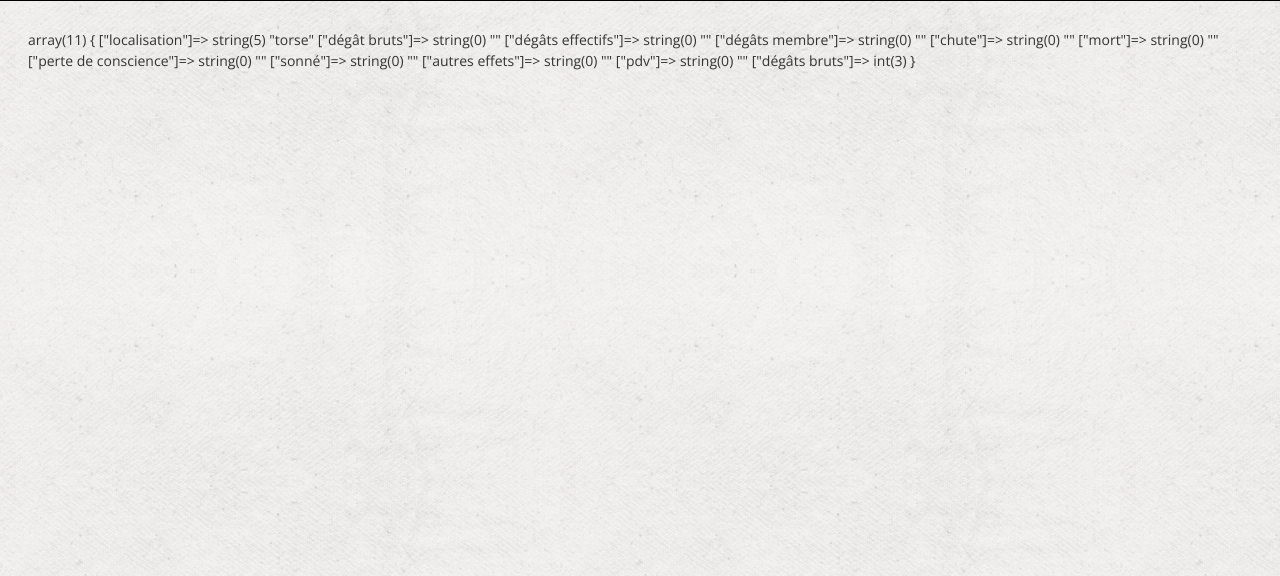
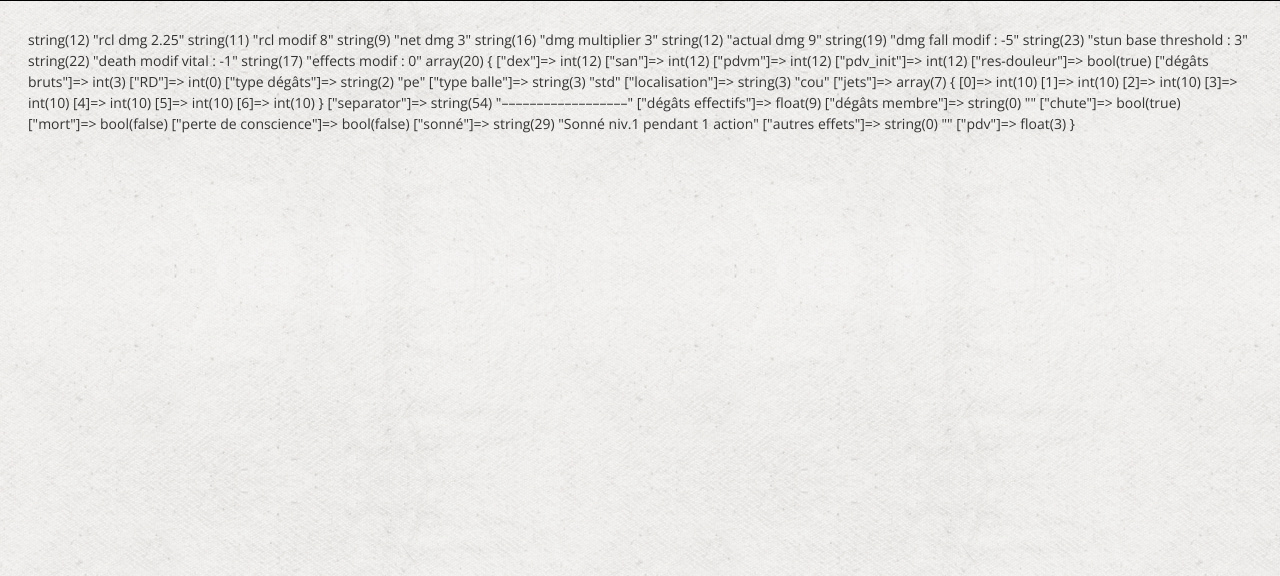
Before and after one commit to Tom-Pich/slurp2, a PHP site: page /test in a window 1280 px wide. Shown: the part 149-725 px from the top of the page. Run offline with PHP 8.4, Linux system fonts and the light colour scheme; data that the repository does not hold is empty; some libraries are stand-ins or nearby versions.

Commit message:
wound effect ok in back end

```diff
--- a/content/pages/test.php
+++ b/content/pages/test.php
@@ -13,15 +13,17 @@ ini_set("xdebug.var_display_max_data", -1);
 $character->processCharacter(false);
 var_dump($character->equipment); */
 
+$dex = 12;
 $san = 12;
 $pdvm = 12;
 $pdv = 12;
-$pain_resistance = false;
+$pain_resistance = true;
 $raw_damages = 3;
-$rd = 1;
-$dmg_type = "tr";
-$bullet_type = "";
-$localisation = "torse";
+$rd = 0;
+$dmg_type = "pe";
+$bullet_type = "std";
+$localisation = "cou";
+$rolls = [10, 10, 10, 10, 10, 10, 10];
 
-$test = WoundController::getWoundEffects($san, $pdvm, $pdv, $pain_resistance, $raw_damages, $rd, $dmg_type, $bullet_type, $localisation);
+$test = WoundController::getWoundEffects($dex, $san, $pdvm, $pdv, $pain_resistance, $raw_damages, $rd, $dmg_type, $bullet_type, $localisation, $rolls);
 var_dump($test);
--- a/index.php
+++ b/index.php
@@ -116,8 +116,20 @@ if (substr($path, 0, 4) === "/api") {
 			break;
 
 		case "/api/wound-effects":
-			Firewall::check(isset($_POST["san"]) && isset($_POST["pdvm"]) && isset($_POST["pdv"]) && isset($_POST["pain-resistance"]) && isset($_POST["raw-dmg"]) && isset($_POST["rd"]) && isset($_POST["dmg-type"]) && isset($_POST["bullet-type"]) && isset($_POST["localisation"]));
-			$controller->getWoundEffects($_POST);
+			Firewall::check(isset($_POST["dex"]) && isset($_POST["san"]) && isset($_POST["pdvm"]) && isset($_POST["pdv"]) && isset($_POST["pain-resistance"]) && isset($_POST["raw-dmg"]) && isset($_POST["rd"]) && isset($_POST["dmg-type"]) && isset($_POST["bullet-type"]) && isset($_POST["localisation"]) && isset($_POST["rolls"]));
+			$dex = (int) $_POST["dex"];
+			$san = (int) $_POST["san"];
+			$pdvm = (int) $_POST["pdvm"];
+			$pdv = (int) $_POST["pdv"];
+			$pain_resistance = $_POST["pain-resistance"] === "true";
+			$raw_dmg = (int) $_POST["raw-dmg"];
+			$rd = (int) $_POST["rd"];
+			$dmg_type = $_POST["dmg-type"];
+			$bullet_type = $_POST["bullet-type"];
+			$localisation = $_POST["localisation"];
+			$rolls = explode(",", $_POST["rolls"]);
+			$rolls = array_map( fn ($x) => (int) $x, $rolls);
+			$controller->getWoundEffects($dex, $san, $pdvm, $pdv, $pain_resistance, $raw_dmg, $rd, $dmg_type, $bullet_type, $localisation, $rolls);
 			break;
 
 		default:
--- a/scripts/game-table-utilities.js
+++ b/scripts/game-table-utilities.js
@@ -44,6 +44,7 @@ export function collectOpponentData(number){
 
 	const opponent = {
 		name: opponentWrapper.querySelector("[data-type=name]").value || `Protagoniste ${number}`,
+		dex: opponentWrapper.querySelector("[data-type=dex]").value || 0,
 		san: opponentWrapper.querySelector("[data-type=san]").value || 0,
 		pdvm: opponentWrapper.querySelector("[data-type=pdvm]").value || 0,
 		pdv: opponentWrapper.querySelector("[data-type=pdv]").value || opponentWrapper.querySelector("[data-type=pdvm]").value,
--- a/src/Controller/ApiController.php
+++ b/src/Controller/ApiController.php
@@ -110,8 +110,8 @@ class ApiController
 		$this->sendResponse();
 	}
 
-	public function getWoundEffects($post){
-		$this->response["data"] = $post;
+	public function getWoundEffects(int $dex, int $san, int $pdvm, int $pdv, bool $pain_resistance, int $raw_dmg, int $rd, string $dmg_type, string $bullet_type, string $localisation, array $rolls){
+		$this->response["data"] = WoundController::getWoundEffects($dex, $san, $pdvm, $pdv, $pain_resistance, $raw_dmg, $rd, $dmg_type, $bullet_type, $localisation, $rolls);
 		$this->sendResponse();
 	}
 
--- a/src/Rules/WoundController.php
+++ b/src/Rules/WoundController.php
@@ -108,12 +108,6 @@ class WoundController
 		18 => ["Jambe (arrière)", "jambe"]
 	];
 
-	public const localisation_effect = [
-		"torse" => [
-			"chute" => ""
-		]
-	];
-
 	public static function getGeneralEffects(int $pdv, int $pdvm, bool $has_pain_resistance = false)
 	{
 		$ratio = $pdvm === 0 ? 1 : $pdv / $pdvm;
@@ -158,24 +152,218 @@ class WoundController
 		return ["description" => "Aucun effet"];
 	}
 
-	public static function getWoundEffects(int $san, int $pdvm, int $pdv, bool $has_pain_resistance, int $raw_dmg, int $rd, string $dmg_type, string $bullet_type, string $localisation): array
+	public static function getWoundEffects(int $dex, int $san, int $pdvm, int $pdv, bool $has_pain_resistance, int $raw_dmg, int $rd, string $dmg_type, string $bullet_type, string $localisation, array $rolls): array
 	{
-		$results = [
-			"localisation" => "",
-			"dégât bruts" => "",
+		$result = [
+			"dex" => $dex,
+			"san" => $san,
+			"pdvm" => $pdvm,
+			"pdv_init" => $pdv,
+			"res-douleur" => $has_pain_resistance,
+			"dégâts bruts" => $raw_dmg,
+			"RD" => $rd,
+			"type dégâts" => $dmg_type,
+			"type balle" => $bullet_type,
+			"localisation" => $localisation,
+			"jets" => $rolls,
+			"separator" => "––––––––––––––––––",
+
 			"dégâts effectifs" => "",
 			"dégâts membre" => "",
-			"chute" => "",
-			"mort" => "",
-			"perte de conscience" => "",
-			"sonné" => "",
+			"chute" => false,
+			"mort" => false,
+			"perte de conscience" => false,
+			"sonné" => 0,
 			"autres effets" => "",
-			"pdv" => "",
+			"pdv" => $pdv,
 		];
 
-		$results["localisation"] = $localisation;
-		$results["dégâts bruts"] = $raw_dmg;
+		// -1 par 10% d’excès de value sur ref (* mult)
+		function modif(float $value, float $ref, float $mult = 1)
+		{
+			return (int) round(- ($value / $ref - 1) * 10 * $mult);
+		}
 
-		return $results;
+		// check a roll against carac, taking into account 3-4 and 17-18
+		function is_success(int $carac, int $roll)
+		{
+			if ($roll <= 4) {
+				return true;
+			} elseif ($roll >= 17) {
+				return false;
+			} else {
+				return $roll <= $carac;
+			}
+		}
+
+		// select a random element in source array with relative probability weight in $indexes_weight
+		function get_random_element(array $source, array $indexes_weight)
+		{
+			$indexes = [];
+			foreach ($indexes_weight as $index => $weight) {
+				for ($i = 0; $i < $weight; $i++) {
+					$indexes[] = $index;
+				}
+			}
+			$picked_index = $indexes[random_int(0, count($indexes) - 1)];
+			return $source[$picked_index] ?? "";
+		}
+
+		// localisation : torse,  coeur, crane, visage, cou, jambe, bras, pied, main, oeil, org_gen
+		// dmg type : br, tr, pe, mn, b0, b1, b2, b3, exp
+		// bullet type : std, bpa, bpc
+
+		// base values
+		$dmg_multipliers = ["br" => 1, "tr" => 1.5, "pe" => 2, "mn" => 1, "b0" => 0.5, "b1" => 1, "b2" => 1.5, "b3" => 2, "exp" => 1];
+		$limits = ["bras" => self::members_pdv["bras"] * 1.25, "jambe" => self::members_pdv["jambe"] * 1.25, "pied" => self::members_pdv["pied"] * 1.25, "main" => self::members_pdv["main"] * 1.25];
+		$rcl = ["br" => 1.5, "tr" => 1, "pe" => 0.75, "mn" => 2.5, "b0" => 0.5, "b1" => 0.5, "b2" => 0.75, "b3" => 1, "exp" => 2];
+
+		// variables shorthand
+		$is_bullet = in_array($dmg_type, ["b0", "b1", "b2", "b3"]);
+		$is_armor_piercing_bullet = $is_bullet && $bullet_type === "bpa";
+		$is_hollow_point_bullet = $is_bullet && $bullet_type === "bpc";
+		$is_penetrating = $is_bullet || $dmg_type === "pe";
+		$is_member = in_array($localisation, ["bras", "main", "pied", "jambe"]);
+		$is_vital = in_array($localisation, ["visage", "coeur", "cou", "crâne", "oeil"]);
+		$is_head = in_array($localisation, ["crane", "visage", "oeil"]);
+		$is_skull = in_array($localisation, ["crane", "oeil"]);
+		$is_sensitive = in_array($localisation, ["visage", "org_gen", "crane", "oeil"]);
+
+		// variables inconsistency correction
+		$bullet_type = !$is_bullet ? "std" : $bullet_type;
+		$localisation = $localisation === "coeur" && $dmg_type === "tr" ? "torse" : $localisation;
+		$localisation = $dmg_type === "exp" ? "torse" : $localisation;
+		$localisation = $localisation === "oeil" && !$is_penetrating ? "visage" : $localisation;
+
+
+		// ––– recoil
+		$limited_raw_dmg = $is_penetrating ? min($raw_dmg, ($pdvm + $rd) * ($limits[$localisation] ?? 1)) : $raw_dmg;
+		$rcl_dmg = $limited_raw_dmg * $rcl[$dmg_type] * ($is_head ? 3 : 1);
+		var_dump("rcl dmg " . $rcl_dmg);
+		$rcl_modif = modif($rcl_dmg, 0.8 * $pdvm);
+		var_dump("rcl modif " . $rcl_modif);
+		$result["chute"] = !is_success($dex + $rcl_modif, $rolls[0]);
+
+		// ––– armor and special bullet types
+		$rd = $is_armor_piercing_bullet ? floor($rd / 2) : $rd;
+		$rd = $is_hollow_point_bullet ? max($rd * 2, 1) : $rd;
+
+		// ––– effective damages
+		$net_dmg = $raw_dmg - $rd;
+		$net_dmg = $net_dmg >= 0 ? $net_dmg : 0;
+		$net_dmg_limit = !$is_vital && $is_penetrating ? ($limits[$localisation] ?? 1) : INF;
+		$net_dmg = min($net_dmg, $pdvm * $net_dmg_limit);
+		var_dump("net dmg " . $net_dmg);
+
+		$dmg_multiplier = $is_member ? 1 : $dmg_multipliers[$dmg_type];
+		$dmg_multiplier = $is_vital ? max($dmg_multiplier * 1.5, 2) : $dmg_multiplier;
+		$dmg_multiplier = $is_skull ? 4 : $dmg_multiplier;
+		var_dump("dmg multiplier " . $dmg_multiplier);
+
+		$actual_dmg = $net_dmg * $dmg_multiplier;
+		$actual_dmg = ($rd === 0 && $is_penetrating) ? max($actual_dmg, 1) : $actual_dmg;
+		$actual_dmg *= $is_armor_piercing_bullet ? 0.5 : 1;
+		$actual_dmg *= $is_hollow_point_bullet ? 2 : 1;
+		$actual_dmg -= ($localisation === "crane") ? min($net_dmg, $pdvm / 5) * 3 : 0;
+		var_dump("actual dmg " . $actual_dmg);
+		$result["dégâts effectifs"] = round($actual_dmg);
+		$pdv -= !$is_member ? $result["dégâts effectifs"] : 0;
+		$result["pdv"] = $pdv;
+
+		// ––– fall due to high damages
+		$fall_modifier = modif(2 * $actual_dmg, $pdvm);
+		var_dump("dmg fall modif : " . $fall_modifier);
+		$result["chute"] = $result["chute"] || $actual_dmg && !is_success($san + $fall_modifier, $rolls[1]);
+
+		// ––– stunning
+		$stun_level = 0;
+		$stun_base_threshold = 0.25 * $pdvm * ($is_sensitive ? 0 : 1);
+		var_dump("stun base threshold : " . $stun_base_threshold);
+		if ($actual_dmg >= $stun_base_threshold) {
+
+			$stun_level = $actual_dmg >= 2 * max($stun_base_threshold, 0.1 * $pdvm) ? 2 : 1;
+			$stun_level = $actual_dmg >= 4 * max($stun_base_threshold, 0.1 * $pdvm) ? 3 : $stun_level;
+			$stun_level += $localisation === "org_gen" ? 1 : 0;
+			$stun_level -= is_success($san - 2 * $stun_level, $rolls[2]) ? 1 : 0;
+			$stun_level -= $has_pain_resistance ? 1 : 0;
+			$stun_level = min($stun_level, 3);
+
+			switch ($stun_level) {
+				case 3:
+					$result["sonné"] = "Sonné niv.3.";
+					$result["chute"] = true;
+					break;
+
+				case 2:
+					$duration = max($rolls[2] - $san + 5, 0);
+					$result["sonné"] = "Sonné niv.2 pendant " . $duration + 1 . " action" . ($duration ? "s" : "");
+					break;
+
+				case 1:
+					$duration = max($rolls[2] - $san, 0);
+					$result["sonné"] = "Sonné niv.1 pendant " . $duration + 1 . " action" . ($duration ? "s" : "");
+					break;
+			}
+		}
+
+		// ––– knock out
+		if ($is_head) {
+			$knock_out_modifier = -$actual_dmg + ($is_penetrating ? 5 : 0);
+			var_dump("knock out modif : " . $knock_out_modifier);
+			$result["perte de conscience"] = !is_success($san + $knock_out_modifier, $rolls[3]);
+		}
+
+		// ––– death 🏴‍☠️
+		if ($localisation === "torse" && $pdv <= -$pdvm && $actual_dmg >= 0.5 * $pdvm) {
+			$pdv_death_modifier = 5 * ($pdv / $pdvm + 1);
+			$dmg_death_modifier = - ($actual_dmg / $pdvm - 0.5) * 5;
+			$death_modifier = (int) round(($pdv_death_modifier + $dmg_death_modifier) / 2);
+			var_dump("death modif torso : " . $death_modifier);
+			$result["mort"] = !is_success($san + $death_modifier, $rolls[4]) ? "Mort en " . round($rolls[5] * 2) . " secondes" : false;
+		} elseif ($is_vital && $actual_dmg >= 0.25 * $pdvm) {
+			$death_modifier = modif(1.5 * $actual_dmg, $pdvm);
+			var_dump("death modif vital : " . $death_modifier);
+			$result["mort"] = !is_success($san + $death_modifier, $rolls[4]) ? "Mort immédiate&nbsp;! 😵" : false;
+		}
+
+		// ––– special random effects
+		$effects_modifier = modif($actual_dmg, $pdvm * 0.75);
+		var_dump("effects modif : " . $effects_modifier);
+		if ($actual_dmg > 0.25 * $pdvm && !is_success($san + $effects_modifier, $rolls[6])) {
+			if ($localisation === "torse") {
+				$effects = [
+					0 => "colonne vertébrale touchée. Le personnage est paraplégique. Cette lésion peut guérir – la traiter comme une blessure invalidante.",
+					1 => "colonne vertébrale touchée. Le personnage est définitivement paraplégique",
+					2 => "organe vital touché. Mort en quelques heures, sauf intervention chirurgicale réussie ou soins magiques",
+					3 => "organe vital touché. Mort en quelques minutes, sauf intervention chirurgicale réussie ou soins magiques.",
+
+				];
+				if ($is_penetrating || $dmg_type === "tr" ) {
+					$result["autres effets"] = get_random_element($effects, $actual_dmg <= 0.5 * $pdvm ? [1, 0, 10, 5] : [1, 1, 5, 10]);
+				} else {
+					$result["autres effets"] = get_random_element($effects, $actual_dmg <= 0.5 * $pdvm ? [2, 0, 2, 1] : [1, 3, 2, 2]);
+				}
+			} elseif ($localisation === "cou") {
+				$effects = [
+					0 => "colonne vertébrale touchée. Le personnage est tétraplégique. Cette lésion peut guérir – la traiter comme une blessure invalidante.",
+					1 => "colonne vertébrale touchée. Le personnage est définitivement tétraplégique",
+					2 => "le personnage ne peut plus respirer et meurt rapidement",
+					3 => "Le personnage s’étouffe dans son sang. Mort en quelques minutes, sauf intervention chirurgicale réussie ou soins magiques.",
+				];
+				if ($is_penetrating || $dmg_type === "tr") {
+					$result["autres effets"] = get_random_element($effects, $actual_dmg <= 0.5 * $pdvm ? [1, 0, 1, 6] : [1, 1, 1, 5]);
+				} else {
+					$result["autres effets"] = get_random_element($effects, $actual_dmg <= 0.5 * $pdvm ? [2, 0, 4, 0] : [1, 3, 4, 0]);
+				}
+			}
+		}
+
+		// ––– member damages
+		if ($is_member) {
+			$result["dégâts membre"] = ucfirst($localisation) . " " . $result["dégâts effectifs"];
+			$result["dégâts effectifs"] = 0;
+		}
+
+		return $result;
 	}
 }
```
Also changed, not shown: content/pages/table_jeu.php (+12 -7 lines), scripts/game-table.js (+15 -8 lines).
